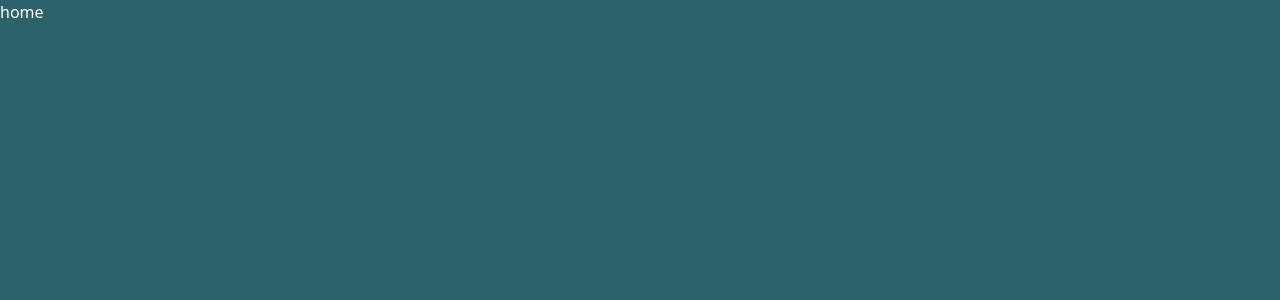
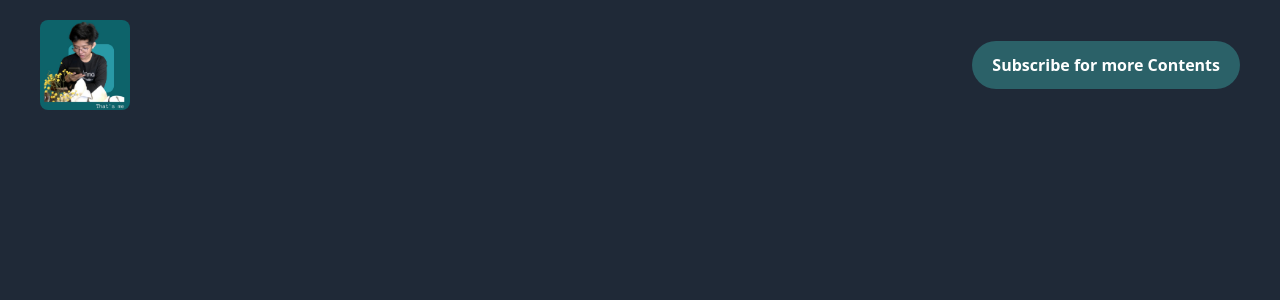
Before and after one commit to thutasann/thuta-blog, a Next.js app: page / in a window 1280 px wide. Shown: the top 300 px of the page. Built offline with nearby package versions, Linux system fonts and the light colour scheme.

Commit message:
`Header`

```diff
--- /dev/null
+++ b/app/(admin)/head.tsx
@@ -0,0 +1,9 @@
+export default function Head() {
+  return (
+    <>
+      <title></title>
+      <meta content="width=device-width, initial-scale=1" name="viewport" />
+      <link rel="icon" href="/favicon.ico" />
+    </>
+  )
+}
--- a/app/layout.tsx
+++ b/app/(admin)/layout.tsx
@@ -1,4 +1,4 @@
-import "../styles/globals.css"
+import "../../styles/globals.css"
 
 export default function RootLayout({
   children,
--- /dev/null
+++ b/app/(user)/layout.tsx
@@ -0,0 +1,17 @@
+import Header from "../../components/site/Header"
+import "../../styles/globals.css"
+
+export default function RootLayout({
+  children,
+}: {
+  children: React.ReactNode
+}) {
+  return (
+    <html>
+      <body>
+        <Header/>
+        {children}
+      </body>
+    </html>
+  )
+}
--- a/app/(user)/page.tsx
+++ b/app/(user)/page.tsx
@@ -3,7 +3,6 @@ import React from 'react'
 function HomePage() {
     return (
         <div className='text-white'>
-            home
         </div>
     )
 }
--- /dev/null
+++ b/components/site/Header.tsx
@@ -0,0 +1,37 @@
+"use client";
+
+import React from 'react'
+import Image from "next/image";
+import { useRouter } from 'next/navigation';
+
+function Header() {
+
+    const router = useRouter();
+
+    return (
+        <header className='flex items-center justify-between px-10 py-5 space-x-2 font-bold'>
+            <div className='flex items-center space-x-2'>
+                <Image
+                    src="/thutasann-blog.jpeg"
+                    width={90}
+                    height={90}
+                    priority
+                    quality={100}
+                    alt="Thuta Sann blog"
+                    className='object-cover rounded-lg cursor-pointer hover:shadow-lg'
+                    onClick={() => router.push("/")}
+                />
+            </div>
+            <div>
+                <button
+                    className='flex items-center px-5 py-3 text-sm text-center text-white rounded-full outline-none bg-primary-teal md:text-base'
+                >
+                    Subscribe for more Contents
+                </button>
+            </div>
+        </header>
+
+    )
+}
+
+export default Header
--- a/styles/globals.css
+++ b/styles/globals.css
@@ -5,7 +5,7 @@
 
 @layer components{
     body{
-        @apply bg-[#2C6269]
+        @apply bg-[#1F2937] text-[#fffdfd]
     }
     .primary{
         @apply text-white
--- a/tailwind.config.js
+++ b/tailwind.config.js
@@ -6,7 +6,11 @@ module.exports = {
     './app/**/*.{js,ts,jsx,tsx}',
   ],
   theme: {
-    extend: {},
+    extend: {
+      colors: {
+        'primary-teal' : "#2B6168"
+      },
+    },
   },
   plugins: [],
 }
```
